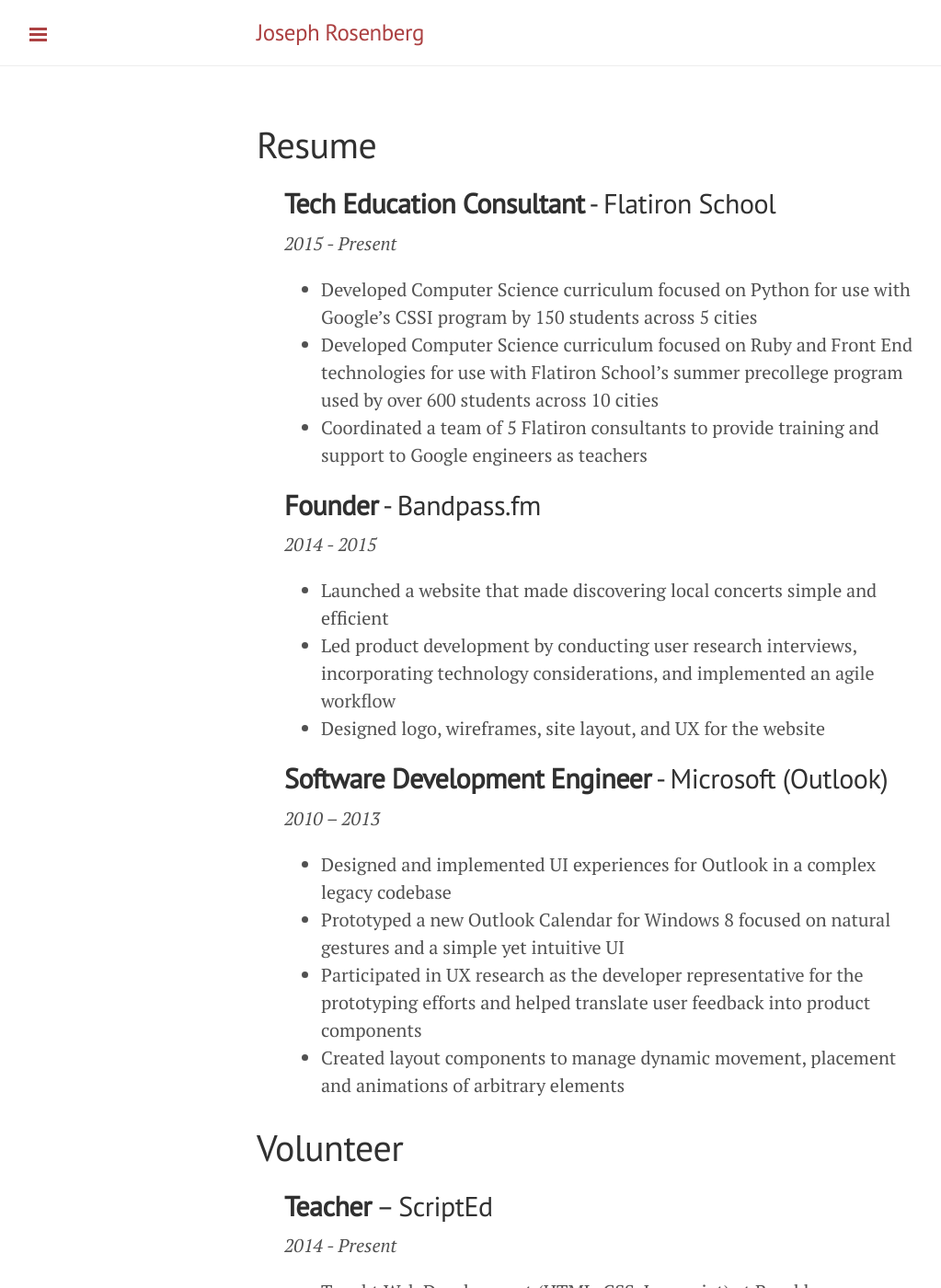
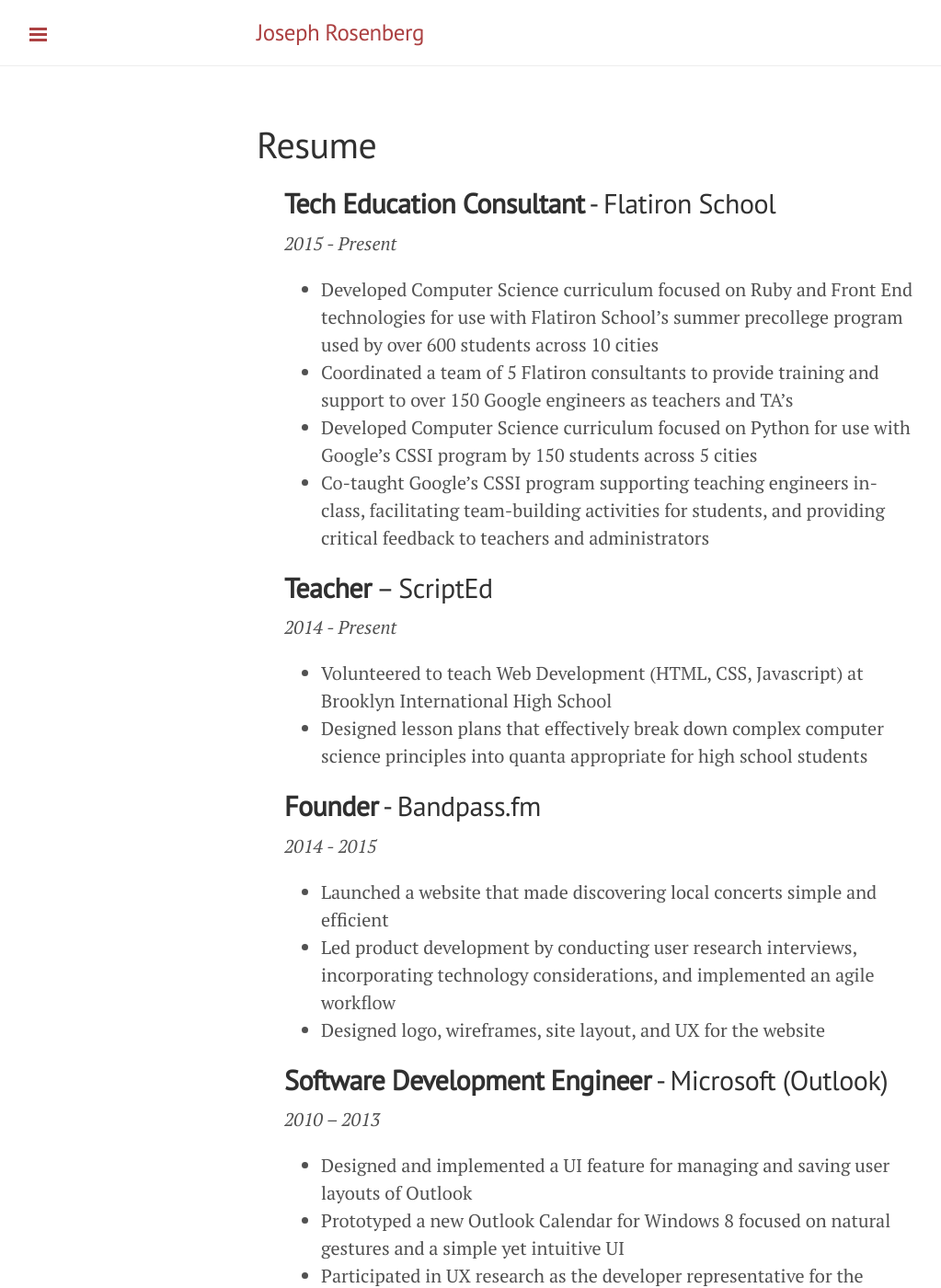
Before and after one commit to jofus101/jofus101.github.io, a Jekyll site: the page built from resume.md, in a window 1280 px wide and 1400 px high. Shown: the whole window at 92% size, without its empty margins (1-1024 px from the left). Built offline with Jekyll 4.4.1, drawn with Linux system fonts in a browser that asks for light colours; some of the changed text lies outside the part shown.

Commit message:
Resume edits

```diff
--- a/resume.md
+++ b/resume.md
@@ -7,9 +7,16 @@
 ## **Tech Education Consultant** - Flatiron School
 *2015 - Present*
 
++ Developed Computer Science curriculum focused on Ruby and Front End technologies for use with Flatiron School's summer precollege program used by over 600 students across 10 cities
++ Coordinated a team of 5 Flatiron consultants to provide training and support to over 150 Google engineers as teachers and TA's
 + Developed Computer Science curriculum focused on Python for use with Google's CSSI program by 150 students across 5 cities
-+ Developed Computer Science curriculum focused on Ruby and Front End technologies for use with Flatiron School's summer precollege program used by over 600 students across 10 cities
-+ Coordinated a team of 5 Flatiron consultants to provide training and support to Google engineers as teachers
++ Co-taught Google's CSSI program supporting teaching engineers in-class, facilitating team-building activities for students, and providing critical feedback to teachers and administrators
+
+## **Teacher** – ScriptEd
+*2014 - Present*
+
++ Volunteered to teach Web Development (HTML, CSS, Javascript) at Brooklyn International High School
++ Designed lesson plans that effectively break down complex computer science principles into quanta appropriate for high school students
 
 ## **Founder** - Bandpass.fm
 *2014 - 2015*
@@ -21,18 +28,10 @@
 ## **Software Development Engineer** - Microsoft (Outlook)
 *2010 – 2013*
 
-+ Designed and implemented UI experiences for Outlook in a complex legacy codebase
++ Designed and implemented a UI feature for managing and saving user layouts of Outlook
 + Prototyped a new Outlook Calendar for Windows 8 focused on natural gestures and a simple yet intuitive UI
 + Participated in UX research as the developer representative  for the prototyping efforts  and helped translate user feedback into product components
 + Created layout components to manage dynamic movement, placement and animations of arbitrary elements
-
-# Volunteer
-
-## **Teacher** – ScriptEd
-*2014 - Present*
-
-+ Taught Web Development (HTML, CSS, Javascript) at Brooklyn International High School
-+ Designed lesson plans that effectively break down complex computer science principles into quanta appropriate for high school students
 
 # Education
 
```
